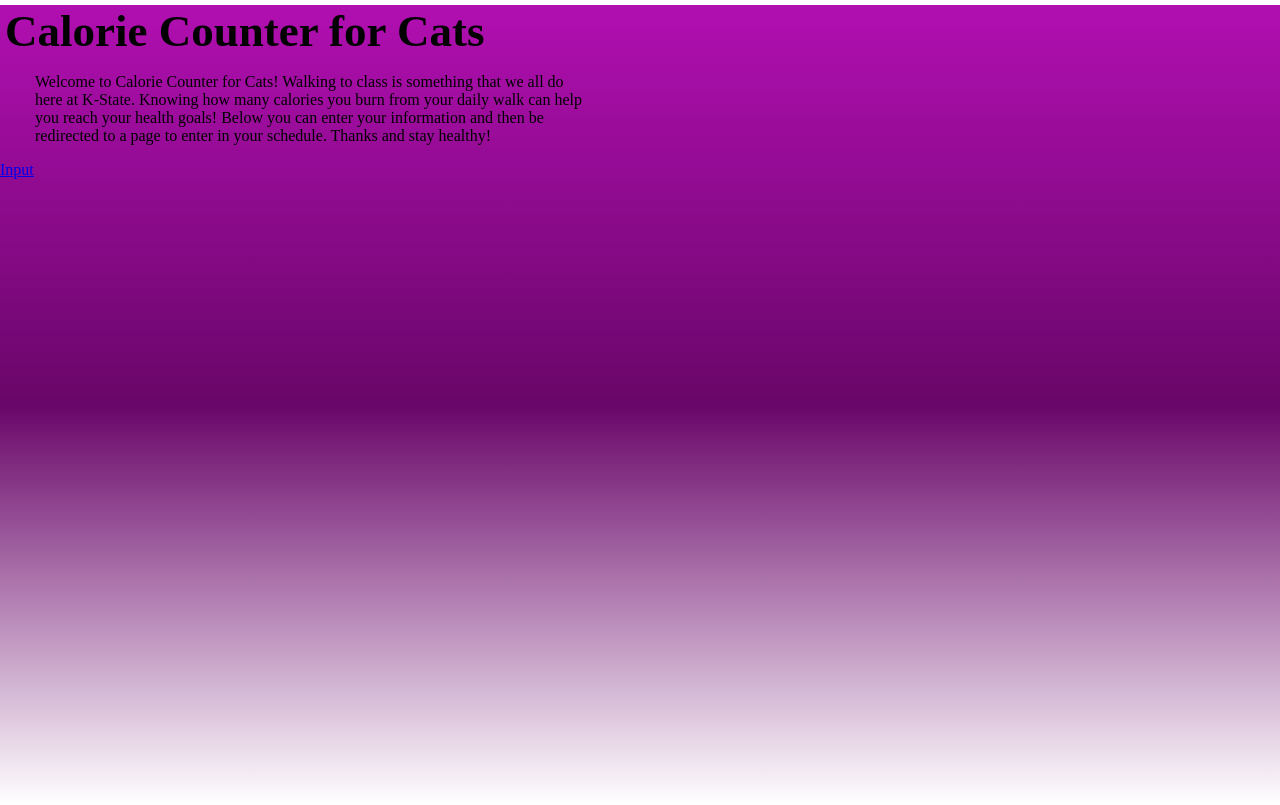
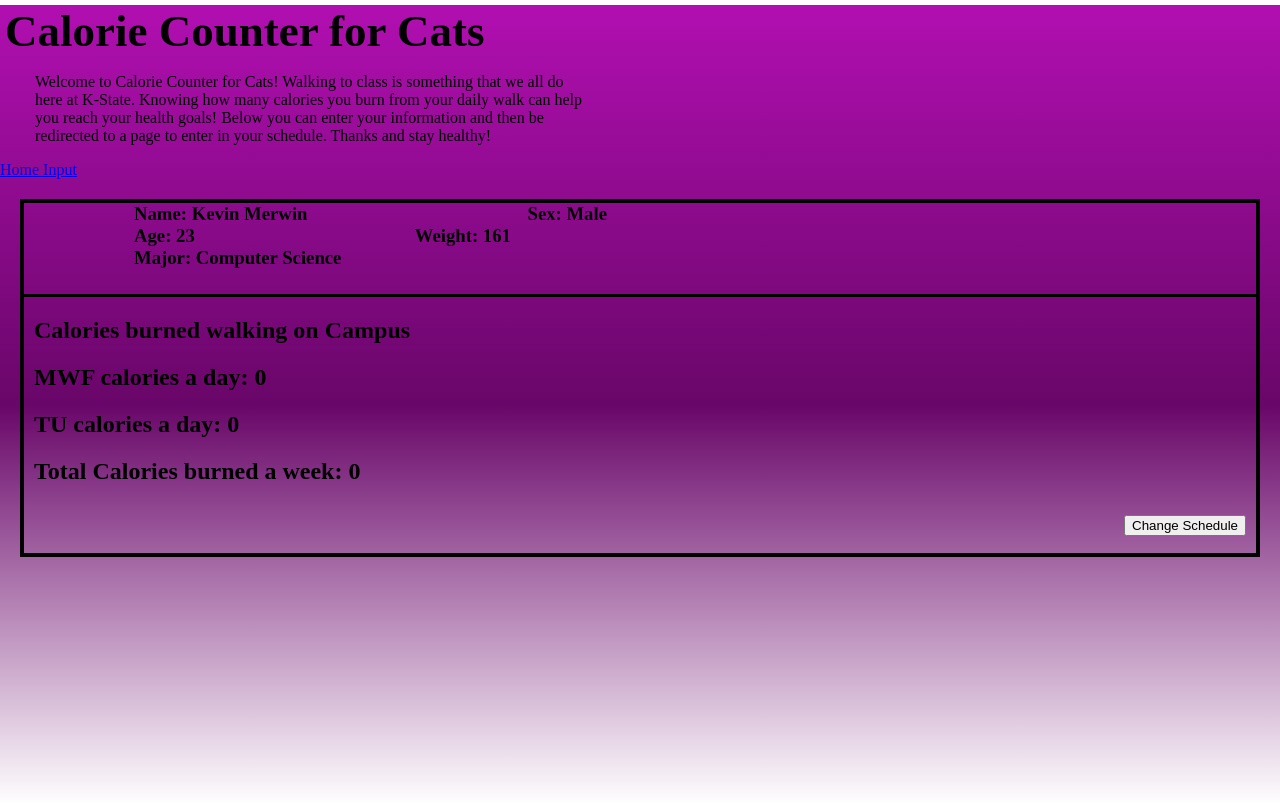
Before and after one commit to ksmerwin/senior-proj, a Vue app: page /ResultsPage in a window 1280 px wide. Built offline with nearby package versions, Linux system fonts and the light colour scheme.

Commit message:
added some style and format to results page

```diff
--- a/src/App.vue
+++ b/src/App.vue
@@ -11,7 +11,7 @@
     </p>
     </header>
     <div class="container">
-    <router-link to="/">Input</router-link>
+    <router-link to="/">Home Input</router-link>
 
     </div>
     <router-view/>
--- a/src/components/ResultsPage.vue
+++ b/src/components/ResultsPage.vue
@@ -0,0 +1,68 @@
+<template>
+    <div id="profile">
+        <h3>Name: Kevin Merwin</h3>
+        <h3>Sex: Male</h3>
+        <br>
+        <h3>Age: 23</h3>
+        <h3>Weight: 161</h3>
+        <br>
+        <h3>Major: Computer Science</h3>
+
+    <div id="calculations">
+        <h2>Calories burned walking on Campus</h2>
+    </div>
+        <h2>MWF calories a day: 0</h2>
+        <h2>TU calories a day: 0</h2>
+        <h2>Total Calories burned a week: 0</h2>
+
+        <router-link to="/SchedulePage">
+    <button>Change Schedule</button>
+    </router-link>
+    </div>
+</template>
+
+
+<style>
+
+#profile{
+    margin: 20px 20px 0px 20px;
+    border:solid black;
+    border-width: 4px;
+    height: 350px;
+}
+
+#calculations{
+    border-top: solid black;
+    margin-top: 25px;
+
+
+}
+
+h2{
+    margin-left:10px;
+
+}
+
+button {
+    float: right;
+    margin: 10px;
+}
+
+h3{
+    display: inline;
+    margin: 100px;
+    padding: 10px;
+}
+
+</style>
+
+
+
+<script>
+export default {
+  name: 'ResultsPage',
+  data: () => ({
+
+  })
+}
+</script>
--- a/src/components/SchedulePage.vue
+++ b/src/components/SchedulePage.vue
@@ -4,7 +4,12 @@
 
         <h3 style="margin: 15px">M/W/F SCHEDULE</h3>
         <ul>
-        <li v-for="n in numberofclasses" :key="n.value" >
+        <!--number of classes select-->
+        <select class="form-control" name="classes" v-model="selected">
+        <option v-for="n in numberofclasses" :key="n.value"  >{{n.value}}</option>
+        </select>
+        <!--MWF Route Select-->
+        <li v-for="n in numberofclasses" :key="n.value">
         First Building <select name="MWF">
         <option disabled value="">Please select one</option>
         <option  v-for="route in route" :key="route" >{{route.buildingstart}}</option>
@@ -43,13 +48,14 @@
         </select>
         </li>
         </ul>-->
-        <select class="form-control" name="classes">
-        <option v-for="n in numberofclasses" :key="n.value" :value="n.value" >{{n.value}}</option>
-        </select>
 
-        <span>number of classes: {{numberofclasses}}</span>
+        <span>
+            selected: {{selected}}
+        </span>
     <br>
     <br>
+
+
     <h3 style="margin: 15px">T/U SCHEDULE</h3>
         <ul>
         <li v-for="n in numberofclasses" :key="n.value" >
@@ -71,9 +77,12 @@
         <option v-for="n in numberofclasses" :key="n.value" :value="n.value" >{{n.value}}</option>
         </select>
 
+
+     <router-link to="/ResultsPage">
+    <button class="next">Calculate Calories!</button>
+    </router-link>
+
     </div>
-
-
 
 
 
```
